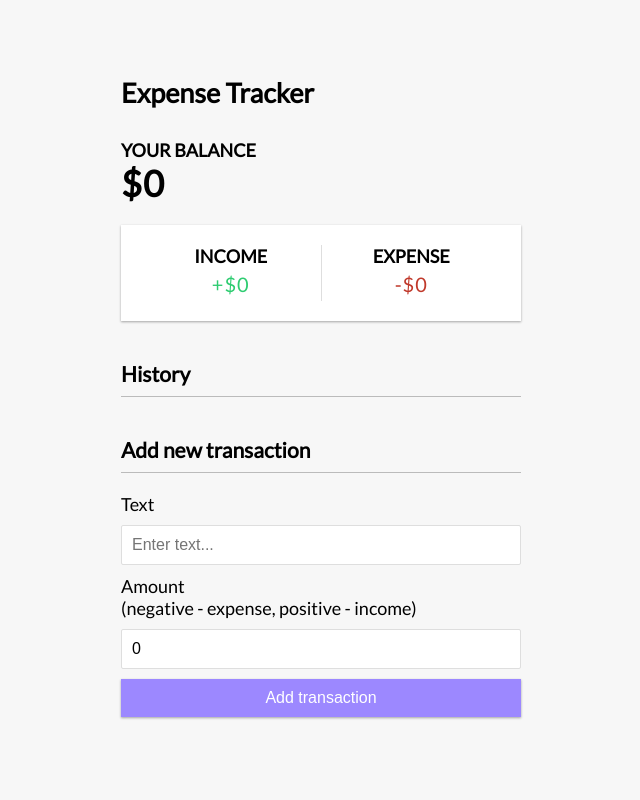
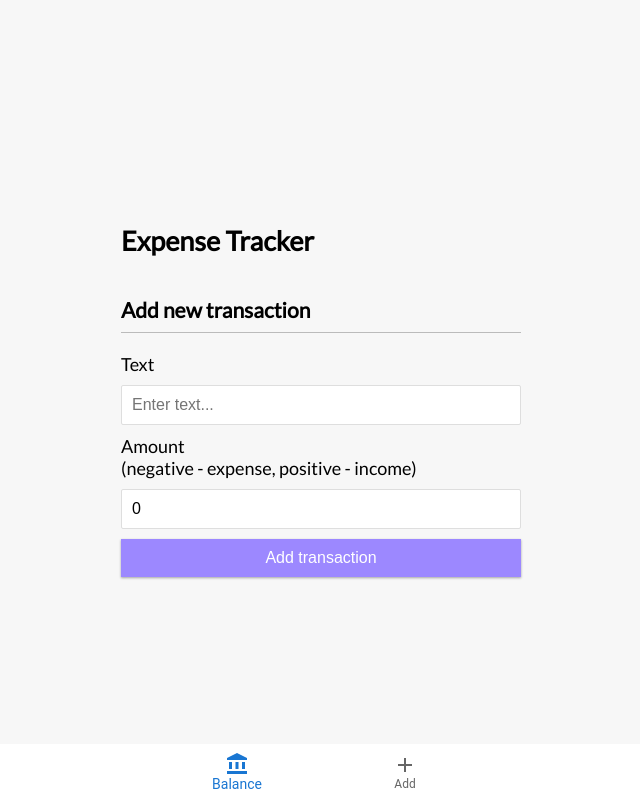
Before and after one commit to Deepakr07/React-Expense-Tracker, a React (Create React App) app in the folder expense-tracker-react/: page /add in a window 1280 px wide. Shown: the whole page, without its empty margins (319-959 px from the left). Built offline with nearby package versions, Linux system fonts and the light colour scheme.

Commit message:
ADDED: Bottom navigation bar and implemented routing

```diff
--- a/expense-tracker-react/package.json
+++ b/expense-tracker-react/package.json
@@ -4,9 +4,14 @@
   "private": true,
   "dependencies": {
     "@babel/plugin-proposal-private-property-in-object": "^7.21.11",
+    "@emotion/react": "^11.14.0",
+    "@emotion/styled": "^11.14.0",
+    "@mui/icons-material": "^6.3.1",
+    "@mui/material": "^6.3.1",
     "cra-template": "1.2.0",
     "react": "^19.0.0",
     "react-dom": "^19.0.0",
+    "react-router-dom": "^7.1.1",
     "react-scripts": "5.0.1"
   },
   "scripts": {
--- a/expense-tracker-react/src/App.css
+++ b/expense-tracker-react/src/App.css
@@ -150,3 +150,14 @@ input[type='number'] {
 .list li:hover .delete-btn {
   opacity: 1;
 }
+.bottom-navigation-bar {
+  position: fixed;
+  bottom: 0;
+  left: 0;
+  right: 0;
+  z-index: 1000;
+  background-color:rgb(255, 255, 255);
+  display: flex;
+  align-items: center;
+  justify-content: center;/* Optional: Background color for the navigation bar */
+}
--- a/expense-tracker-react/src/App.js
+++ b/expense-tracker-react/src/App.js
@@ -4,19 +4,25 @@ import IncomeExpenses from "./Components/IncomeExpenses";
 import TransactionList from "./Components/TransactionList";
 import AddTransaction from "./Components/AddTransaction";
 import { GlobalProvider } from "./Context/GlobalState";
-
+import AddTransactionPage from "./Components/AddTransactionPage";
+import IncomeExpensePage from "./Components/IncomeExpensePage";
+import {BrowserRouter} from 'react-router-dom'
+import { Route,Routes } from 'react-router-dom';
 import "./App.css"
+import SimpleBottomNavigation from "./Components/SimpleBottomNavigation";
 
 function App() {
   return (
     <GlobalProvider>
-      <Header />
-      <div className="container">
-        <Balance />
-        <IncomeExpenses />
-        <TransactionList />
-        <AddTransaction />
-      </div>
+      <BrowserRouter>
+        <Routes>
+          <Route path = "/add" element = {<AddTransactionPage />}/>
+          <Route path = "/" element = {<IncomeExpensePage />}/>
+        </Routes>
+        <div className="bottom-navigation-bar">
+          <SimpleBottomNavigation />
+        </div>
+      </BrowserRouter>
     </GlobalProvider>
   );
 }
--- a/expense-tracker-react/src/components/AddTransaction.js
+++ b/expense-tracker-react/src/components/AddTransaction.js
@@ -12,6 +12,8 @@ export default function AddTransaction(){
             text,
             amount
         }
+        setText('')
+        setAmout(0)
         addTransaction(newTransaction)
     }
 
--- /dev/null
+++ b/expense-tracker-react/src/components/AddTransactionPage.js
@@ -0,0 +1,11 @@
+import Header from "./Header";
+import AddTransaction from "./AddTransaction";
+import "../../src/App.css"
+export default function AddTransactionPage(){
+    return(
+        <div className="container">
+            <Header />
+            <AddTransaction />
+        </div>
+    )
+}
--- /dev/null
+++ b/expense-tracker-react/src/components/IncomeExpensePage.js
@@ -0,0 +1,15 @@
+import Header from "./Header";
+import IncomeExpenses from "./IncomeExpenses";
+import TransactionList from "./TransactionList";
+import "../../src/App.css"
+import Balance from "./Balance";
+export default function IncomeExpensePage(){
+    return(
+        <div className="container">
+            <Header />
+            <IncomeExpenses />
+            <Balance />
+            <TransactionList />
+        </div>
+    )
+}
--- /dev/null
+++ b/expense-tracker-react/src/components/SimpleBottomNavigation.js
@@ -0,0 +1,36 @@
+import * as React from 'react';
+import Box from '@mui/material/Box';
+import BottomNavigation from '@mui/material/BottomNavigation';
+import BottomNavigationAction from '@mui/material/BottomNavigationAction';
+import AddIcon from '@mui/icons-material/Add';
+import AccountBalanceIcon from '@mui/icons-material/AccountBalance';
+import { Link } from 'react-router-dom';
+
+export default function SimpleBottomNavigation() {
+  const [value, setValue] = React.useState(0);
+
+  return (
+    <Box sx={{ width: 500 }}>
+      <BottomNavigation
+        showLabels
+        value={value}
+        onChange={(event, newValue) => {
+          setValue(newValue);
+        }}
+      >
+        <BottomNavigationAction
+          component={Link}
+          to="/"
+          label="Balance"
+          icon={<AccountBalanceIcon />}
+        />
+        <BottomNavigationAction
+          component={Link}
+          to="/add"
+          label="Add"
+          icon={<AddIcon />}
+        />
+      </BottomNavigation>
+    </Box>
+  );
+}
```
Also changed, not shown: 1 other file (tests, documents, lock files or other folders).
